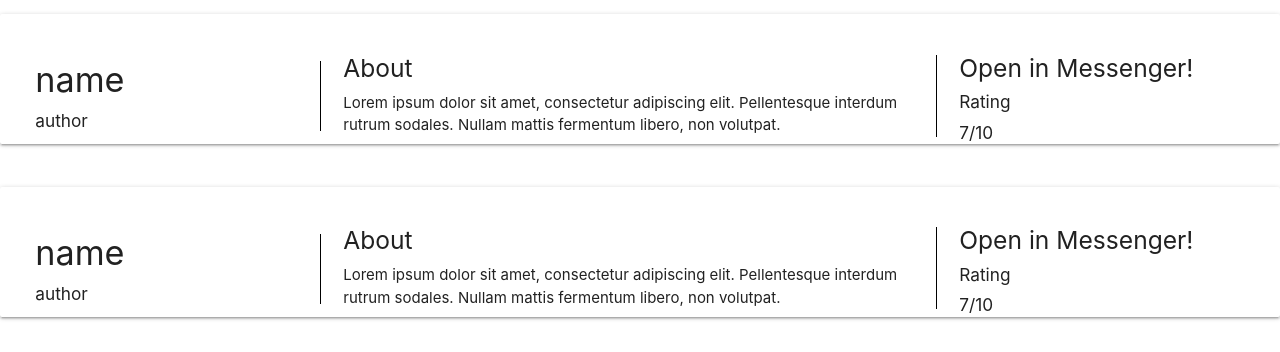
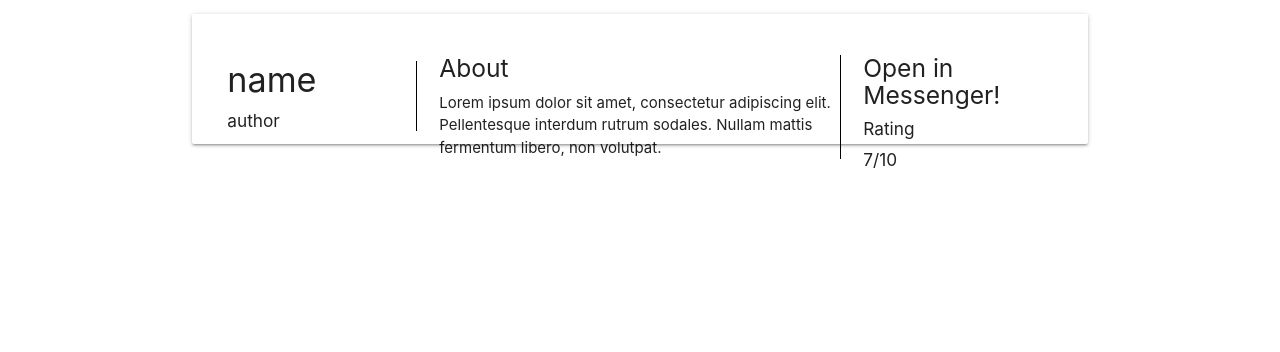
Before and after one commit to rafej/botalog, a plain HTML site: page index.html in a window 1280 px wide. Shown: the part 672-1024 px from the top of the page. After the commit the page ends 851 px from the top, so only its background shows below. Drawn offline with nearby package versions, Linux system fonts and the light colour scheme.

Commit message:
Fix markup

```diff
--- a/index.html
+++ b/index.html
@@ -28,7 +28,8 @@
                     <div class="col s4">
                         <input type="checkbox" name="onDemand" id="onDemand" class="filled-in" />
                         <label for="onDemand">On Demand</label>
-            </div> </div>
+                    </div>
+                </div>
                 <div class="row">
                     <div class="col s4">
                         <input type="checkbox" name="Fun" id="fun" class="filled-in" />
@@ -41,118 +42,90 @@
                     <div class="col s4">
                         <input type="checkbox" name="Money" id="money" class="filled-in" />
                         <label for="money">Money</label>
-            </div> </div>
+                    </div>
+                </div>
                 <div class="input-field">
                     <input id="search" type="search" required>
                     <label for="search"><i class="material-icons">search</i></label>
                     <i class="material-icons">close</i>
                 </div>
             </div>
-      </div>
-      <div class="rowcontainer">
+
             <div class="row">
-
                 <div class="card">
                     <div class="card-content">
                         <div class="col s12 m3" style="border-right: 1px #000;">
                             <div class="name">
                                 <h4>name</h4>
                                 <h6>author</h6>
-            </div></div>
+                            </div>
+                        </div>
                         <div class="col s12 m6">
                             <div class="bio">
                                 <h5>About</h5>
                                 <p>Lorem ipsum dolor sit amet, consectetur adipiscing elit. Pellentesque interdum rutrum sodales. Nullam mattis fermentum libero, non volutpat.
                                 </p>
-            </div></div>
+                            </div>
+                        </div>
                         <div class="col s12 m3">
                             <div class="seeInMsg">
-
                                 <h5>Open in Messenger!</h5>
                                 <h6>Rating</h6>
                                 <h6>7/10</h6>
-            </div></div>
                             </div>
                         </div>
                     </div>
                 </div>
-      <div class="rowcontainer">
+            </div>
             <div class="row">
-
                 <div class="card">
                     <div class="card-content">
                         <div class="col s12 m3" style="border-right: 1px #000;">
                             <div class="name">
                                 <h4>name</h4>
                                 <h6>author</h6>
-            </div></div>
+                            </div>
+                        </div>
                         <div class="col s12 m6">
                             <div class="bio">
                                 <h5>About</h5>
                                 <p>Lorem ipsum dolor sit amet, consectetur adipiscing elit. Pellentesque interdum rutrum sodales. Nullam mattis fermentum libero, non volutpat.
                                 </p>
-            </div></div>
+                            </div>
+                        </div>
                         <div class="col s12 m3">
                             <div class="seeInMsg">
-
                                 <h5>Open in Messenger!</h5>
                                 <h6>Rating</h6>
                                 <h6>7/10</h6>
-            </div></div>
                             </div>
                         </div>
                     </div>
                 </div>
-      <div class="rowcontainer">
+            </div>
             <div class="row">
-
                 <div class="card">
                     <div class="card-content">
                         <div class="col s12 m3" style="border-right: 1px #000;">
                             <div class="name">
                                 <h4>name</h4>
                                 <h6>author</h6>
-            </div></div>
+                            </div>
+                        </div>
                         <div class="col s12 m6">
                             <div class="bio">
                                 <h5>About</h5>
                                 <p>Lorem ipsum dolor sit amet, consectetur adipiscing elit. Pellentesque interdum rutrum sodales. Nullam mattis fermentum libero, non volutpat.
                                 </p>
-            </div></div>
+                            </div>
+                        </div>
                         <div class="col s12 m3">
                             <div class="seeInMsg">
-
                                 <h5>Open in Messenger!</h5>
                                 <h6>Rating</h6>
                                 <h6>7/10</h6>
-            </div></div>
                             </div>
                         </div>
-      </div>
-      </div>
-      <div class="rowcontainer">
-      <div class="row">
-
-         <div class="card">
-         <div class="card-content">
-         <div class="col s12 m3" style="border-right: 1px #000;">
-            <div class="name">
-               <h4>name</h4>
-               <h6>author</h6>
-            </div></div>
-            <div class="col s12 m6">
-            <div class="bio">
-               <h5>About</h5>
-               <p>Lorem ipsum dolor sit amet, consectetur adipiscing elit. Pellentesque interdum rutrum sodales. Nullam mattis fermentum libero, non volutpat.
-               </p>
-            </div></div>
-            <div class="col s12 m3">
-            <div class="seeInMsg">
-
-               <h5>Open in Messenger!</h5>
-               <h6>Rating</h6>
-               <h6>7/10</h6>
-            </div></div>
                     </div>
                 </div>
             </div>
```
Lines whose indentation alone changed are shown as unchanged.
